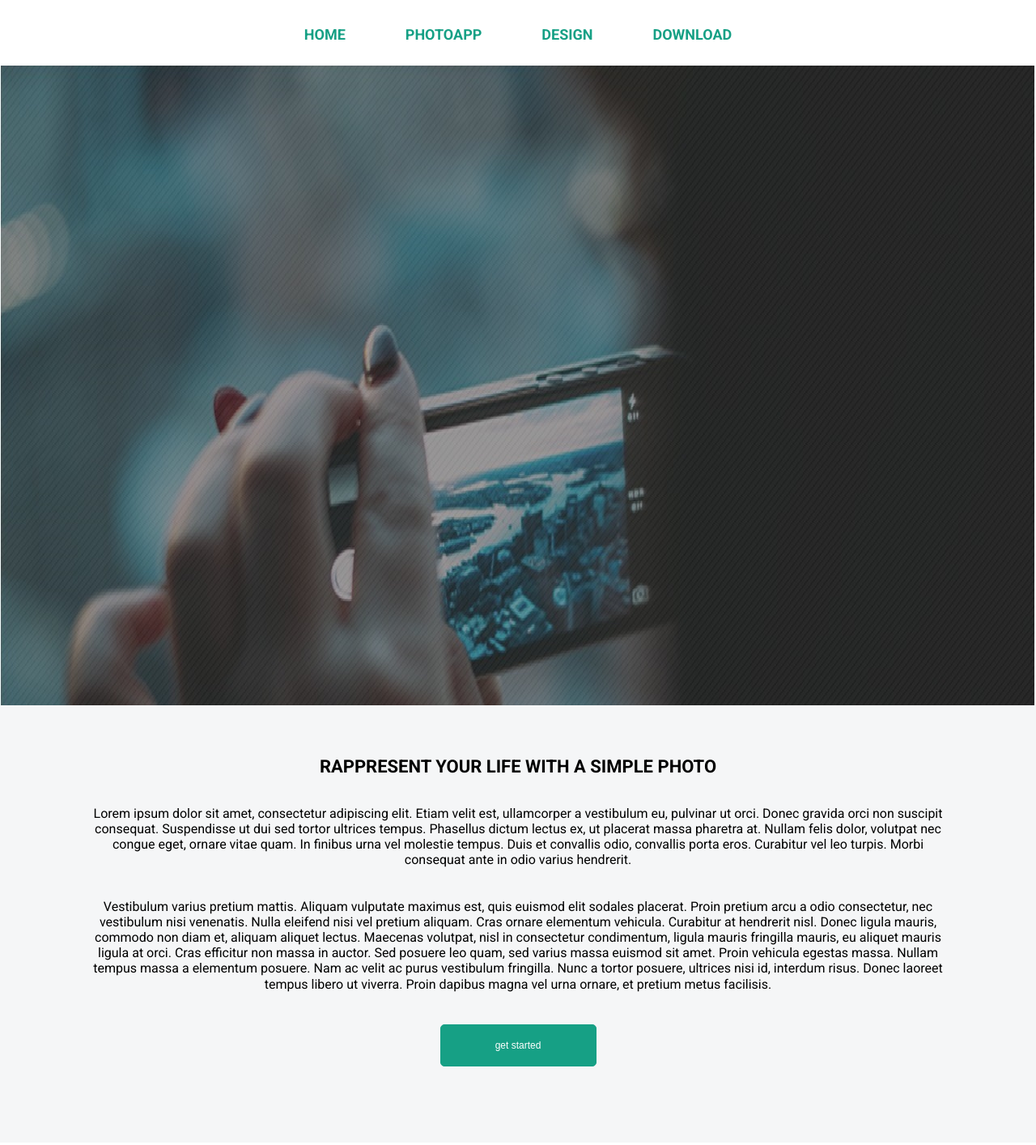
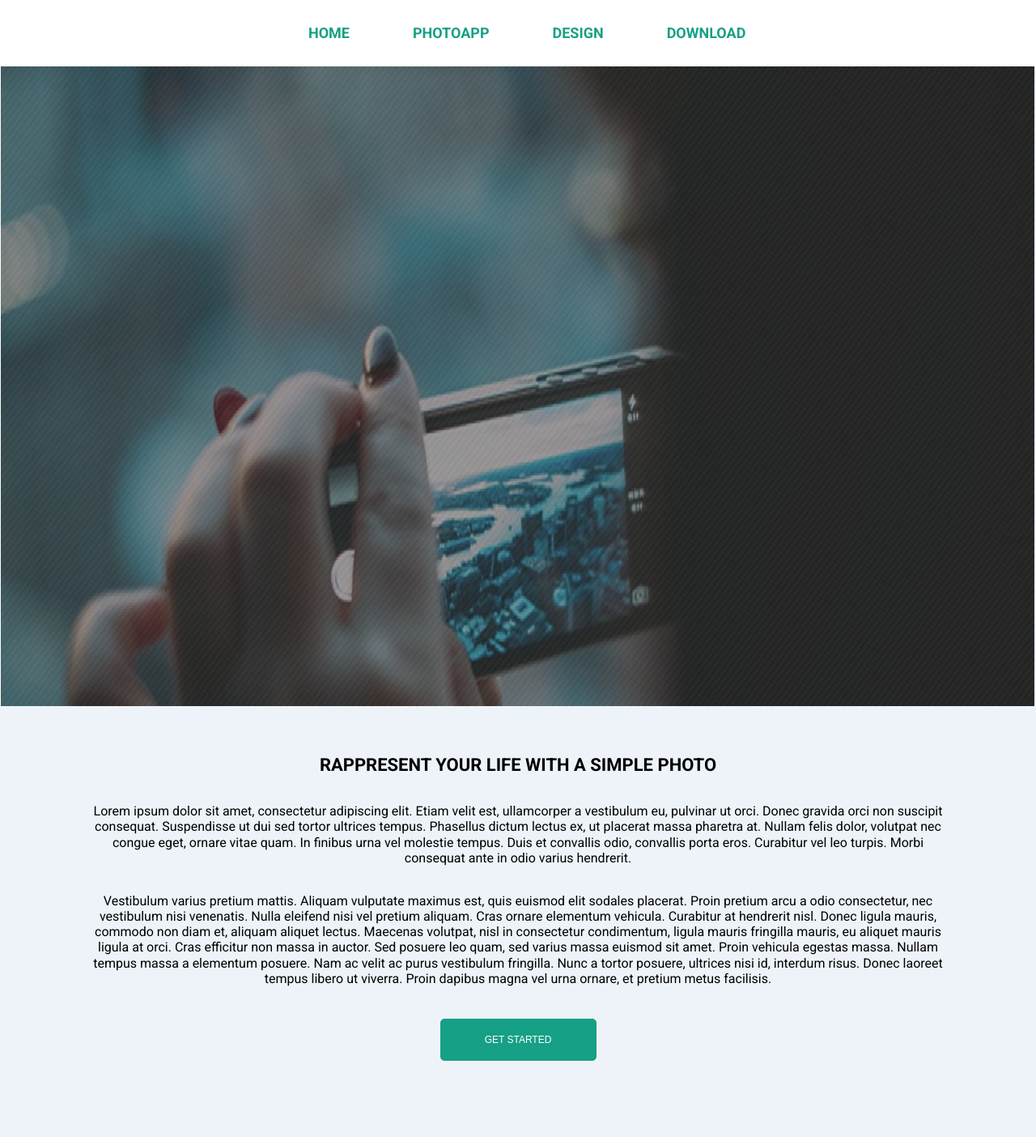
Before and after one commit to SrTrace/css-lessons, a plain HTML site: page lesson1/main.html in a window 1280 px wide. Shown: the top 1414 px of the page at 81% size. Drawn offline with Linux system fonts and the light colour scheme.

Commit message:
final version

```diff
--- a/lesson1/main.html
+++ b/lesson1/main.html
@@ -10,22 +10,37 @@
 <div class="container">
     <header>
         <ul class="nav">
-            <li><a href="#" class="home">home</a></li>
-            <li><a href="#" class="photoapp">photoapp</a></li>
-            <li><a href="#" class="design">design</a></li>
-            <li><a href="#" class="download">download</a></li>
+            <li><a href="#">home</a></li>
+            <li><a href="#">photoapp</a></li>
+            <li><a href="#">design</a></li>
+            <li><a href="#">download</a></li>
         </ul>
     </header>
     <div class="main">
-    <img src="Simple%20photo.jpg" alt="Simple Photo" width="1278" height="790">
+        <section id="banner">
+            <img src="Simple%20photo.jpg" alt="Simple Photo">
+        </section>
+        <section id="content">
             <h1>Rappresent your life with a simple photo</h1>
-    <p> Lorem ipsum dolor sit amet, consectetur adipiscing elit. Etiam velit est, ullamcorper a vestibulum eu, pulvinar ut orci. Donec gravida orci non suscipit consequat. Suspendisse ut dui sed tortor ultrices tempus. Phasellus dictum lectus ex, ut placerat massa pharetra at. Nullam felis dolor, volutpat nec congue eget, ornare vitae quam. In finibus urna vel molestie tempus. Duis et convallis odio, convallis porta eros. Curabitur vel leo turpis. Morbi consequat ante in odio varius hendrerit.</p>
-    <br>
-    <br>
-    <p>Vestibulum varius pretium mattis. Aliquam vulputate maximus est, quis euismod elit sodales placerat. Proin pretium arcu a odio consectetur, nec vestibulum nisi venenatis. Nulla eleifend nisi vel pretium aliquam. Cras ornare elementum vehicula. Curabitur at hendrerit nisl. Donec ligula mauris, commodo non diam et, aliquam aliquet lectus. Maecenas volutpat, nisl in consectetur condimentum, ligula mauris fringilla mauris, eu aliquet mauris ligula at orci. Cras efficitur non massa in auctor. Sed posuere leo quam, sed varius massa euismod sit amet. Proin vehicula egestas massa. Nullam tempus massa a elementum posuere. Nam ac velit ac purus vestibulum fringilla. Nunc a tortor posuere, ultrices nisi id, interdum risus. Donec laoreet tempus libero ut viverra. Proin dapibus magna vel urna ornare, et pretium metus facilisis. </p>
-    <form>
+            <p> Lorem ipsum dolor sit amet, consectetur adipiscing elit. Etiam velit est, ullamcorper a vestibulum eu,
+                pulvinar ut orci. Donec gravida orci non suscipit consequat. Suspendisse ut dui sed tortor ultrices
+                tempus. Phasellus dictum lectus ex, ut placerat massa pharetra at. Nullam felis dolor, volutpat nec
+                congue eget, ornare vitae quam. In finibus urna vel molestie tempus. Duis et convallis odio, convallis
+                porta eros. Curabitur vel leo turpis. Morbi consequat ante in odio varius hendrerit.</p>
+
+            <p>Vestibulum varius pretium mattis. Aliquam vulputate maximus est, quis euismod elit sodales placerat.
+                Proin pretium arcu a odio consectetur, nec vestibulum nisi venenatis. Nulla eleifend nisi vel pretium
+                aliquam. Cras ornare elementum vehicula. Curabitur at hendrerit nisl. Donec ligula mauris, commodo non
+                diam et, aliquam aliquet lectus. Maecenas volutpat, nisl in consectetur condimentum, ligula mauris
+                fringilla mauris, eu aliquet mauris ligula at orci. Cras efficitur non massa in auctor. Sed posuere leo
+                quam, sed varius massa euismod sit amet. Proin vehicula egestas massa. Nullam tempus massa a elementum
+                posuere. Nam ac velit ac purus vestibulum fringilla. Nunc a tortor posuere, ultrices nisi id, interdum
+                risus. Donec laoreet tempus libero ut viverra. Proin dapibus magna vel urna ornare, et pretium metus
+                facilisis. </p>
+        </section>
+        <a href="#">
             <button>get started</button>
-    </form>
+        </a>
     </div>
     <footer>
         <p>Copyright by phototime - all right reserved</p>
--- a/lesson1/styleLesson1.css
+++ b/lesson1/styleLesson1.css
@@ -33,23 +33,15 @@ table {
 /* конец кода сброса стилей браузера */
 
 body {
-    background-color: rgb(238, 243, 250);
     font-family: Roboto, Courier, sans-serif;
+    opacity: 1;
 }
-/*фон позади макета*/
 .container {
-    background-color: white;
     max-width: 1280px;
     margin: 0 auto;
 }
 /* Редактируем заголовок*/
-    header{
-        height: 81px;
-    }
     ul.nav {
-        list-style-type: none;
-        margin: 0;
-        padding: 0;
         text-align: center;
     }
     .nav li {
@@ -57,55 +49,71 @@ body {
     }
     .nav a {
         display: inline-block;
-        margin: 0 auto;
-        margin-top: 32px;
-        margin-bottom: 35px;
-        height: 14px; /* не знаю зачем поставил*/
-        padding: 0 35px;
+        margin: 28px 35px;
+        padding: 2px;
         font-size: 18px;
         font-weight: bold;
-        text-align: left;
         color: rgb(	22, 160, 133);
+        opacity: 1;
         text-decoration: none;
         text-transform: uppercase;
+        transition: all 400ms;
+    }
+    .nav a:hover {
+        color: rgb(	255, 255, 255);
+        background-color: rgb(22, 160, 133);
     }
 /* Редактирует основной контент*/
 .main {
-    background-color: rgb(245, 246, 247);
+    background-color: rgb(238, 243, 250);
 }
 .main h1 {
     text-transform: uppercase;
     font-size: 22px;
     font-weight: bold;
     text-align: center;
-    padding: 59px 0 34px 0;
+    padding-top: 56px;
 }
 .main p {
-    margin: 0 110px 0;
+    margin: 34px 110px;
     text-align: center;
     font-size: 16px;
 }
-.main form {
+.main a {
+    display: block;
+    width: 193px;
     text-align: center;
-    margin: 40px 0 40px 0;
+    margin: 40px auto;
+    text-decoration: none;
 }
+
 .main button {
     background-color: #16A085;
-    width: 193px;
-    height: 52px;
+    width: 100%;
+    padding: 18px 0;
     color: white;
-    font-size: 12px;/* подбрать размер шрифта*/
+    text-transform: uppercase;
+    font-size: 12px;
     border: 1px solid #16A085;
     border-radius: 5px;
     margin-bottom: 94px;
+    transition: all 200ms;
+}
+.main button:active, .main button:focus {
+    outline: none;
+}
+.main button:hover {
+    color: #16A085;
+    background-color: white;
+    border: 1px solid #fff;
+    box-shadow: 0 4px 16px 0 rgba(29, 107, 178, 0.25);
 }
 /* Редактируем нижний конлонтитул*/
 footer {
-    margin-top: 40px;
     padding: 5px 104px 45px 50px;
 }
 footer p {
+    font-size: 16px;
     text-align: right;
     font-weight: bold;
-    /*padding: 47px 104px 45px 768px;*/
 }
```
Lines whose indentation alone changed are shown as unchanged.
